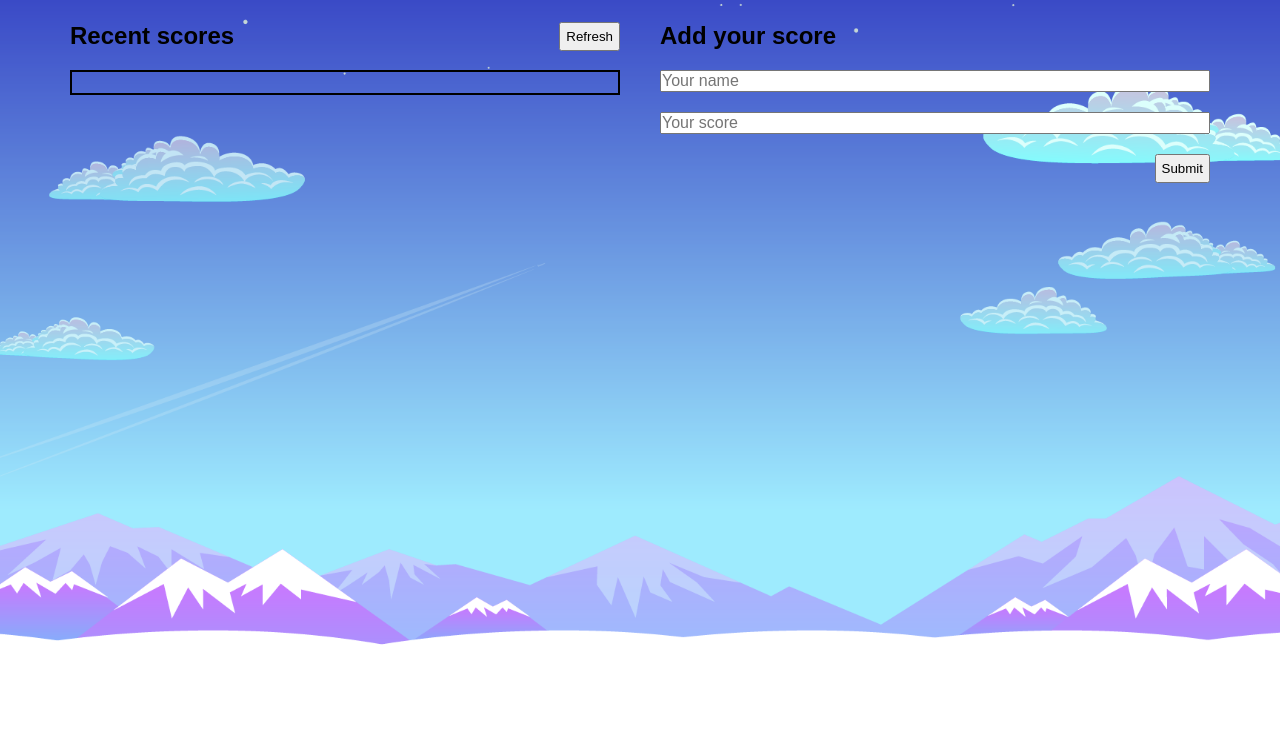
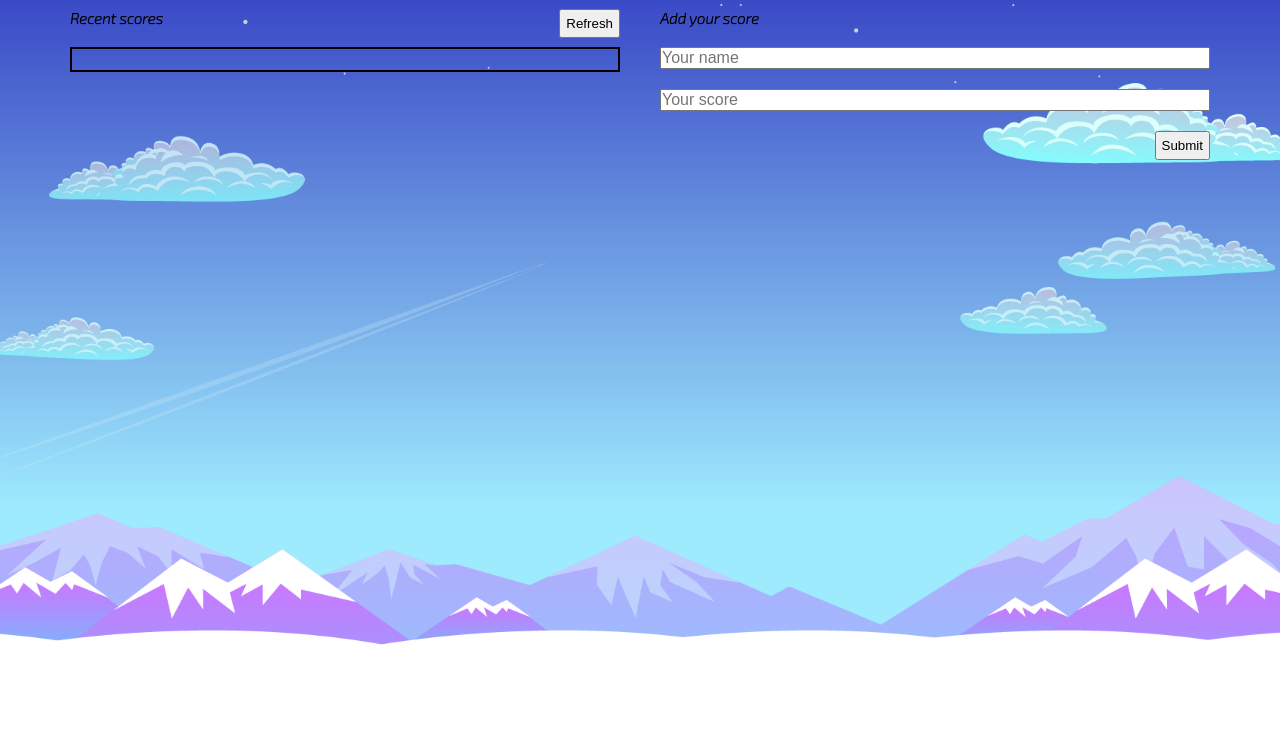
Before and after one commit to rbanos-mv/leaderboard, a website built with webpack: page src/index.html in a window 1280 px wide. Shown: the part 65-800 px from the top of the page. Built offline with nearby package versions, Linux system fonts and the light colour scheme; no server answers.

Commit message:
Change default font

```diff
--- a/src/index.css
+++ b/src/index.css
@@ -1,8 +1,14 @@
+@import url(https://fonts.googleapis.com/css?family=Exo+2:200i);
+
+:root {
+  font-family: 'Exo 2', sans-serif;
+  font-size: 10px;
+}
+
 * {
   box-sizing: border-box;
   margin: 0;
   padding: 0;
-  font-family: sans-serif;
 }
 
 body {
```
